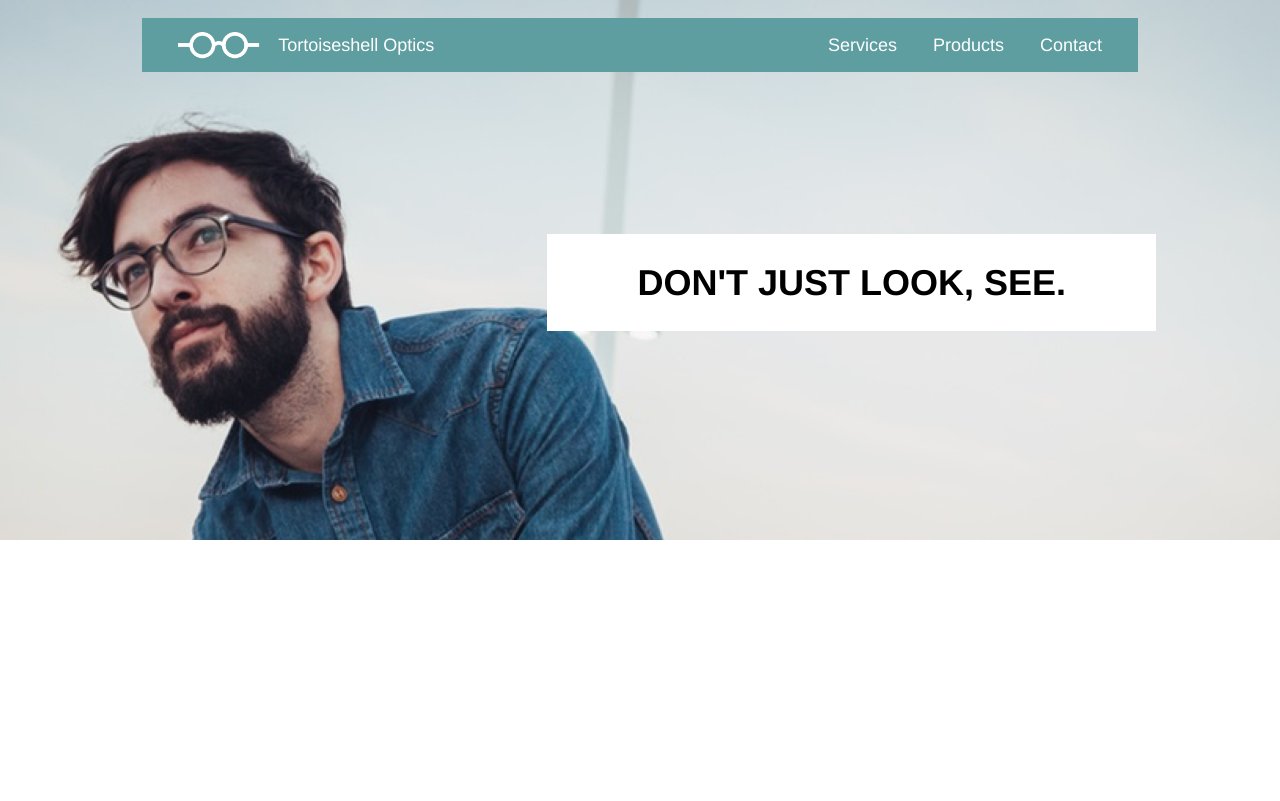
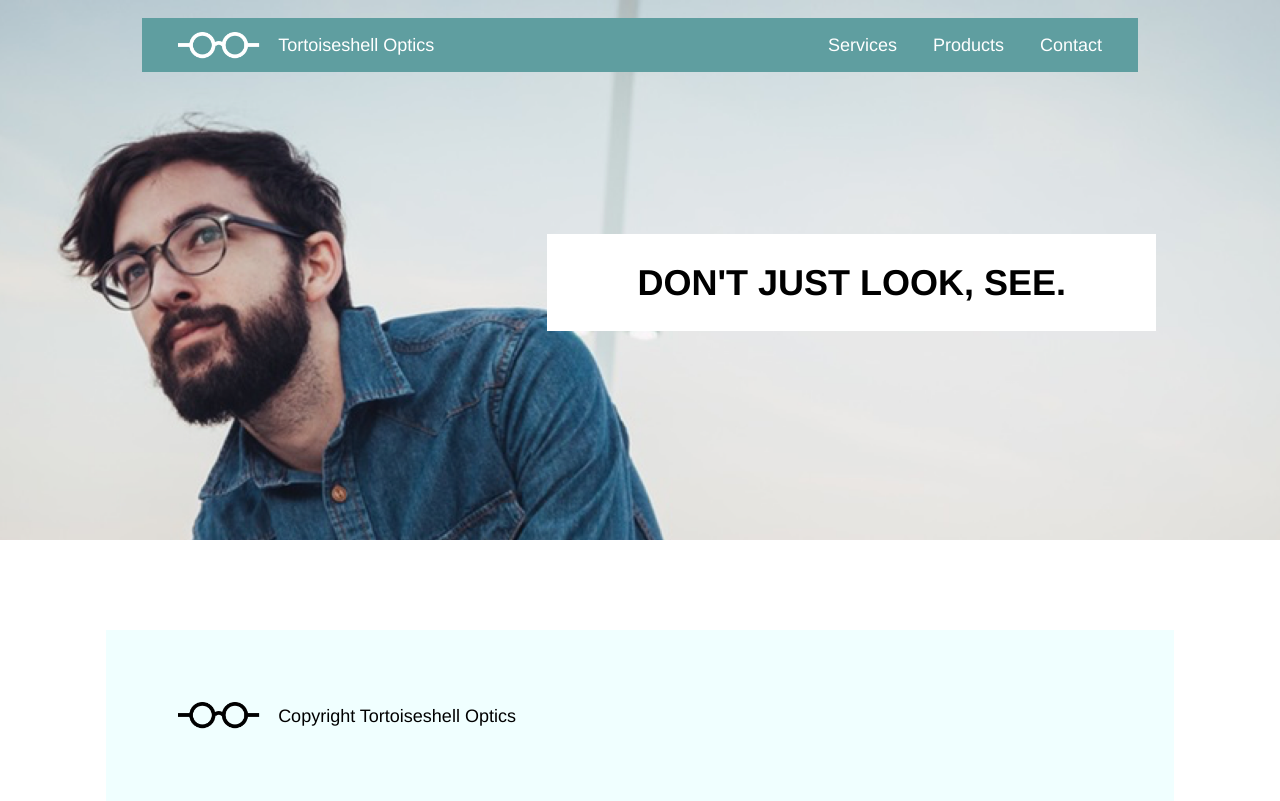
Before and after one commit to Aaron-Day/BWS, a plain HTML site: page TortoiseshellOptics/index.html in a window 1280 px wide. Drawn offline with Linux system fonts and the light colour scheme.

Commit message:
Complete footer

```diff
--- a/TortoiseshellOptics/index.html
+++ b/TortoiseshellOptics/index.html
@@ -37,7 +37,11 @@
 
 		<!--FOOTER-->
 		<footer>
-			<div class="container">
+			<div class="flex container">
+				<div class="logo">
+					<img src="resources/images/logo-black.png"/>
+					<span>Copyright Tortoiseshell Optics</span>
+				</div>
 			</div>
 		</footer>
 	</body>
--- a/TortoiseshellOptics/resources/css/style.css
+++ b/TortoiseshellOptics/resources/css/style.css
@@ -57,6 +57,9 @@ a {
 
 .flex {
   display: flex;
+}
+
+header .flex {
   justify-content: flex-end;
 }
 
@@ -70,3 +73,9 @@ a {
   color: black;
   background-color: white;
 }
+
+footer .flex {
+  padding: 4rem 3rem;
+  margin-top: 5rem;
+  background-color: azure;
+}
```
